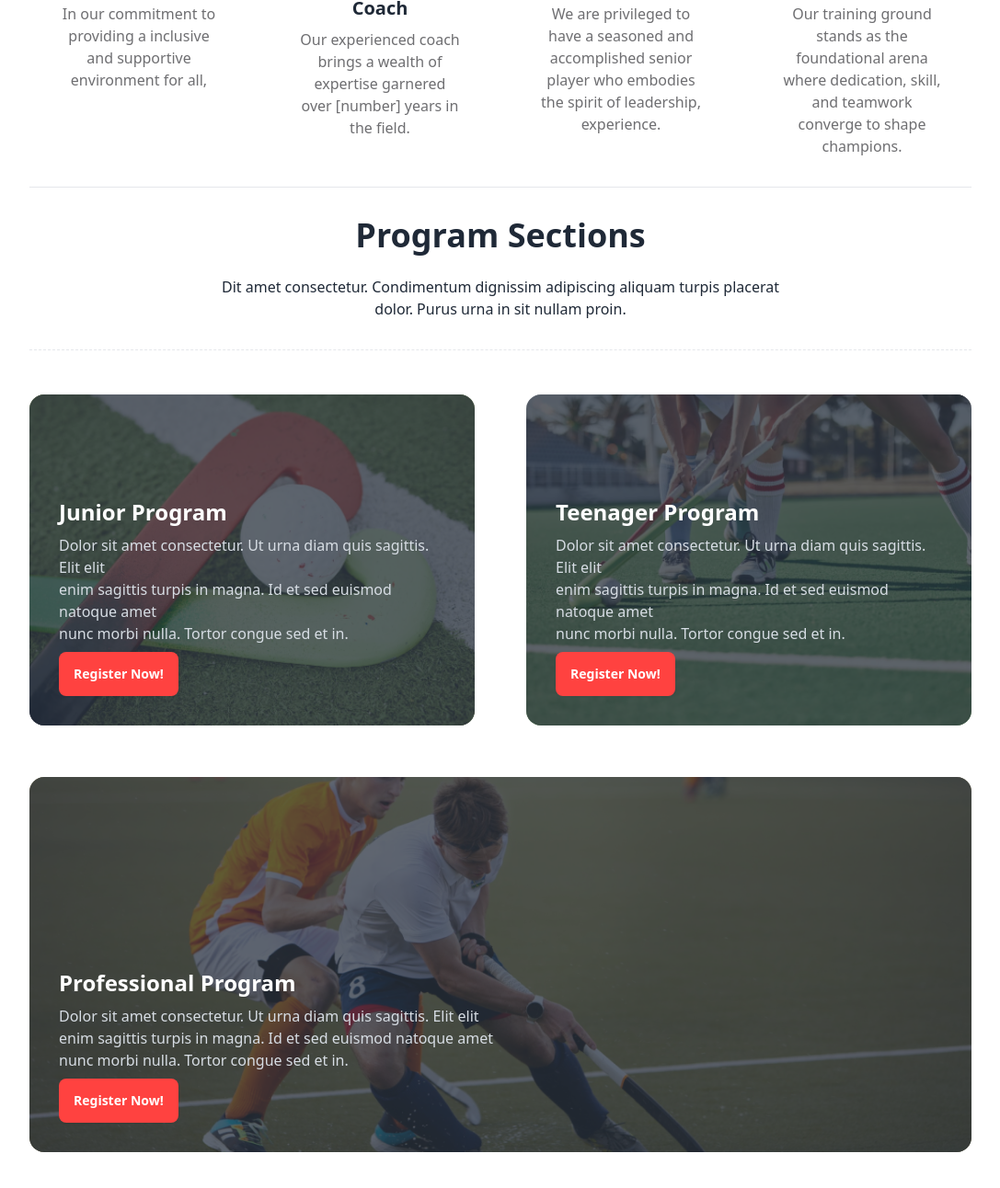
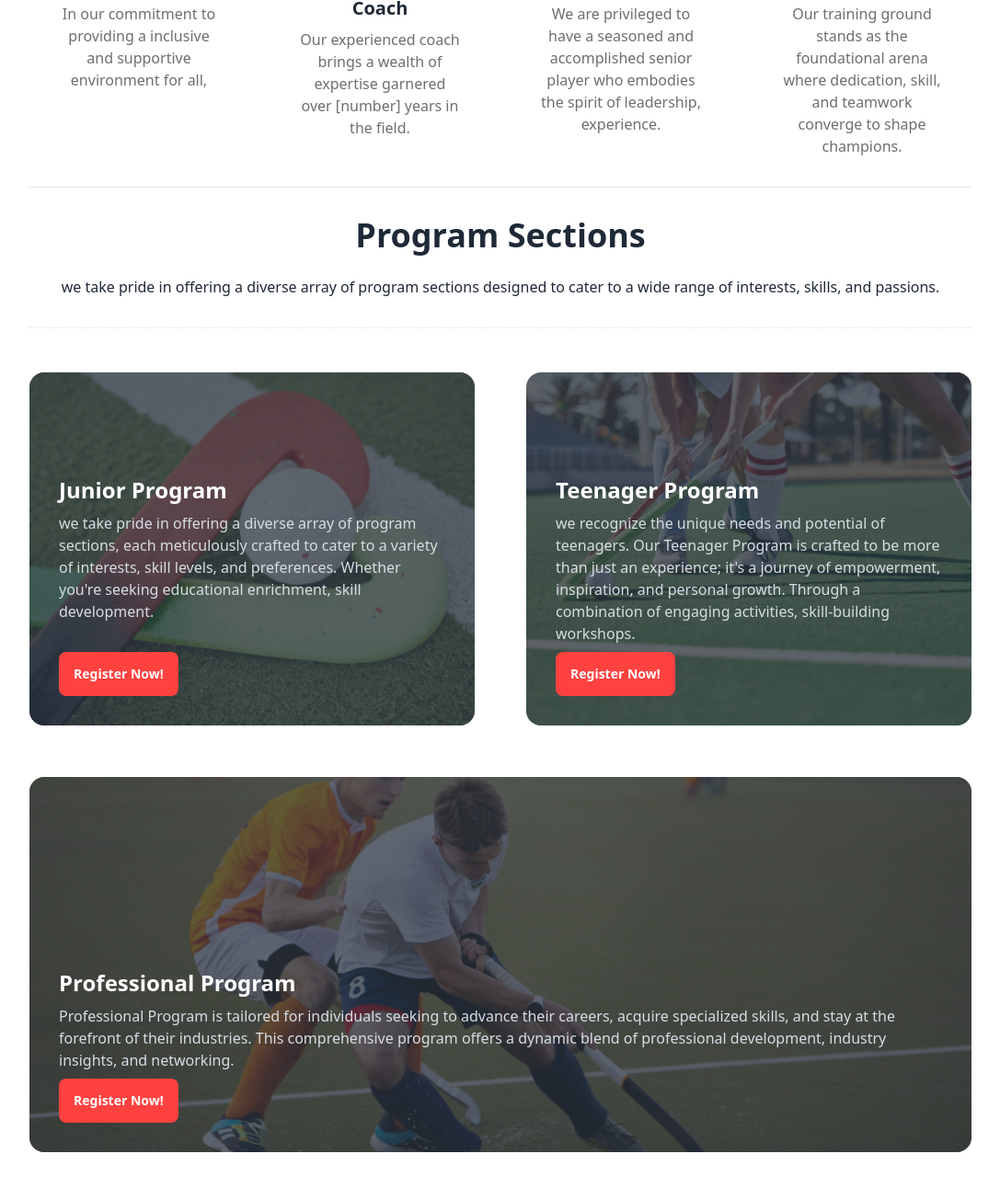
Before and after one commit to shahalamahmed/B9A3-Hockeys-webside, a plain HTML site: page index.html in a window 1280 px wide. Shown: the part 1089-2381 px from the top of the page at 92% size, without its empty margins (96-1183 px from the left). Drawn offline with nearby package versions, Linux system fonts and the light colour scheme.

Commit message:
work finish and all file upload

```diff
--- a/index.html
+++ b/index.html
@@ -159,8 +159,8 @@
             <div class="text-center py-8 space-y-6 border-b border-dashed">
                 <h3 class="text-4xl font-extrabold">Program Sections</h3>
                 <p class="font-medium">
-                    Dit amet consectetur. Condimentum dignissim adipiscing aliquam turpis placerat <br>
-                    dolor. Purus urna in sit nullam proin.
+                    we take pride in offering a diverse array of program sections designed to cater to a wide range of
+                    interests, skills, and passions.
                 </p>
             </div>
             <!--card container -->
@@ -170,9 +170,9 @@
                     <figure><img src="B9A3-Hockeys-main/Images/2.png" alt= /></figure>
                     <div class="card-body pt-4 lg:pt-28">
                         <h2 class="card-title text-2xl font-extrabold text-white">Junior Program</h2>
-                        <p class="font-medium">Dolor sit amet consectetur. Ut urna diam quis sagittis. Elit elit <br>
-                            enim sagittis turpis in magna. Id et sed euismod natoque amet <br>
-                            nunc morbi nulla. Tortor congue sed et in.</p>
+                        <p class="font-medium">we take pride in offering a diverse array of program sections, each
+                            meticulously crafted to cater to a variety of interests, skill levels, and preferences.
+                            Whether you're seeking educational enrichment, skill development.</p>
                         <div class="card-actions">
                             <button class="btn bg-[#FF4240] text-white border-none">Register Now!</button>
                         </div>
@@ -183,9 +183,10 @@
                     <figure><img src="B9A3-Hockeys-main/Images/3.png" alt= /></figure>
                     <div class="card-body pt-4 lg:pt-28">
                         <h2 class="card-title text-2xl font-extrabold text-white">Teenager Program</h2>
-                        <p class="font-medium">Dolor sit amet consectetur. Ut urna diam quis sagittis. Elit elit <br>
-                            enim sagittis turpis in magna. Id et sed euismod natoque amet <br>
-                            nunc morbi nulla. Tortor congue sed et in.</p>
+                        <p class="font-medium">we recognize the unique needs and potential of teenagers. Our Teenager
+                            Program is crafted to be more than just an experience; it's a journey of empowerment,
+                            inspiration, and personal growth. Through a combination of engaging activities,
+                            skill-building workshops.</p>
                         <div class="card-actions">
                             <button class="btn bg-[#FF4240] text-white border-none">Register Now!</button>
                         </div>
@@ -196,9 +197,10 @@
                     <figure><img src="B9A3-Hockeys-main/Images/4.png" alt= /></figure>
                     <div class="card-body pt-4 lg:pt-52">
                         <h2 class="card-title text-2xl font-extrabold text-white">Professional Program</h2>
-                        <p class="font-medium">Dolor sit amet consectetur. Ut urna diam quis sagittis. Elit elit <br>
-                            enim sagittis turpis in magna. Id et sed euismod natoque amet <br>
-                            nunc morbi nulla. Tortor congue sed et in.</p>
+                        <p class="font-medium">Professional Program is tailored for individuals seeking to advance their
+                            careers, acquire specialized skills, and stay at the forefront of their industries. This
+                            comprehensive program offers a dynamic blend of professional development, industry insights,
+                            and networking.</p>
                         <div class="card-actions">
                             <button class="btn bg-[#FF4240] text-white border-none">Register Now!</button>
                         </div>
```
